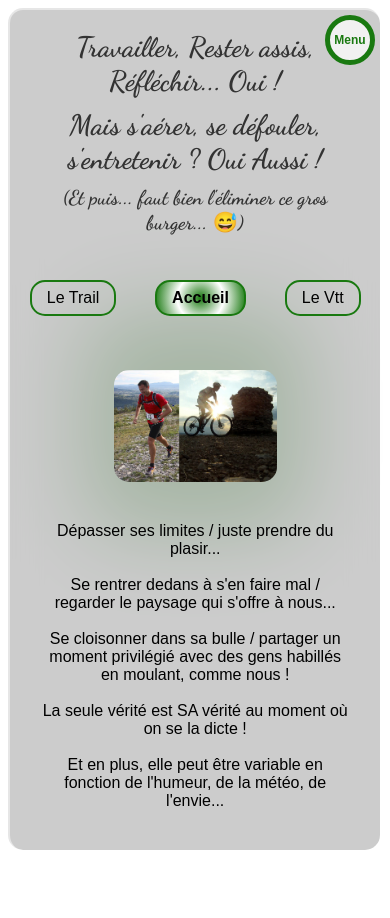
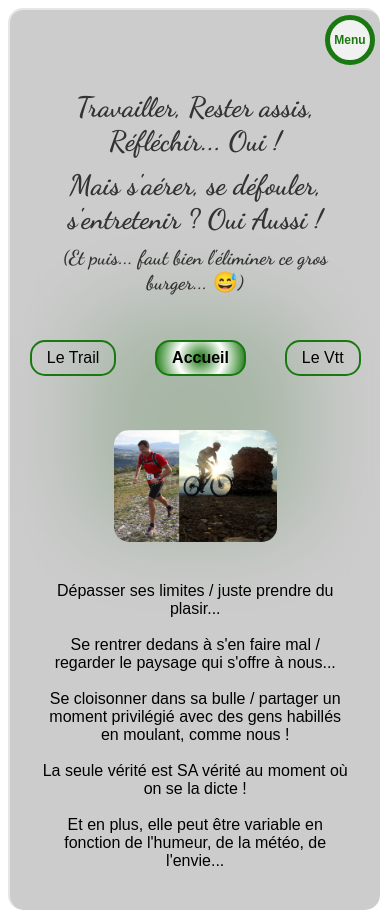
Before and after one commit to ChristopheC-83/barpat-v2, a React (Create React App) app: page /sport in a window 390 px wide. Before the commit the page ends 858 px from the top, so only its background shows below. Built offline with nearby package versions, Linux system fonts and the light colour scheme.

Commit message:
sport et animation OK

```diff
--- a/src/Pages/Sport.js
+++ b/src/Pages/Sport.js
@@ -9,7 +9,6 @@ export default function Sport(props) {
   const { getColorByName } = useContext(dataColorContext);
 
   const [pageSport, setPageSport] = useState("accueil");
-  console.log("pageSport : ", pageSport);
 
   let color = getColorByName("sport");
   return (
--- a/src/Style/index.css
+++ b/src/Style/index.css
@@ -473,7 +473,7 @@ a {
   width: 100vw;
   min-height: 100vh;
   height: 100%;
-  background-color: rgba(241, 241, 241, 0.5647058824);
+  background-color: rgba(241, 241, 241, 0.6);
   z-index: 9;
   top: 0;
   left: 0;
@@ -544,6 +544,24 @@ a {
   -o-object-fit: contain;
      object-fit: contain;
   max-width: 350px;
+  transform: scale(0.05) translateY(100px);
+  opacity: 0.05;
+  -webkit-animation: apparitionImg 2s ease-out forwards;
+          animation: apparitionImg 2s ease-out forwards;
+  -webkit-animation-delay: 0.5s;
+          animation-delay: 0.5s;
+}
+@-webkit-keyframes apparitionImg {
+  to {
+    transform: scale(1) translateY(0);
+    opacity: 1;
+  }
+}
+@keyframes apparitionImg {
+  to {
+    transform: scale(1) translateY(0);
+    opacity: 1;
+  }
 }
 .sportContent .content .sportText {
   margin: 10px;
@@ -593,6 +611,11 @@ a {
   }
   .sportContent img {
     margin-bottom: 20px;
+  }
+}
+@media (max-width: 580px) {
+  .sportContainer {
+    padding-top: 60px;
   }
 }
 @media (max-width: 424px) {
--- a/src/Style/sous-fichiers/MQ/_navbar_MQ.scss
+++ b/src/Style/sous-fichiers/MQ/_navbar_MQ.scss
@@ -116,7 +116,7 @@
   width: 100vw;
   min-height: 100vh;
   height:100%;
-  background-color: #f1f1f190;
+  background-color: #f1f1f199;
   z-index:9;
   top: 0;
   left: 0;
--- a/src/Style/sous-fichiers/MQ/_sport_MQ.scss
+++ b/src/Style/sous-fichiers/MQ/_sport_MQ.scss
@@ -23,6 +23,14 @@
   }
 }
 
+@media (max-width: 580px) {
+    .sportContainer {
+
+            padding-top: 60px;
+        }
+
+}
+
 @media (max-width: 424px) {
   .switchSport {
     p {
--- a/src/Style/sous-fichiers/_sport.scss
+++ b/src/Style/sous-fichiers/_sport.scss
@@ -56,6 +56,18 @@
       border-radius: 15px;
       object-fit: contain;
       max-width: 350px;
+      transform: scale(0.05) translateY(100px);
+      opacity:0.05;
+      animation : apparitionImg 2s ease-out forwards;
+      animation-delay:0.5s
+    }
+
+    @keyframes apparitionImg {
+      to{
+        transform : scale(1) translateY(0);
+        opacity:1
+      }
+
     }
 
     .sportText {
```
Also changed, not shown: 1 other file (tests, documents, lock files or other folders).
